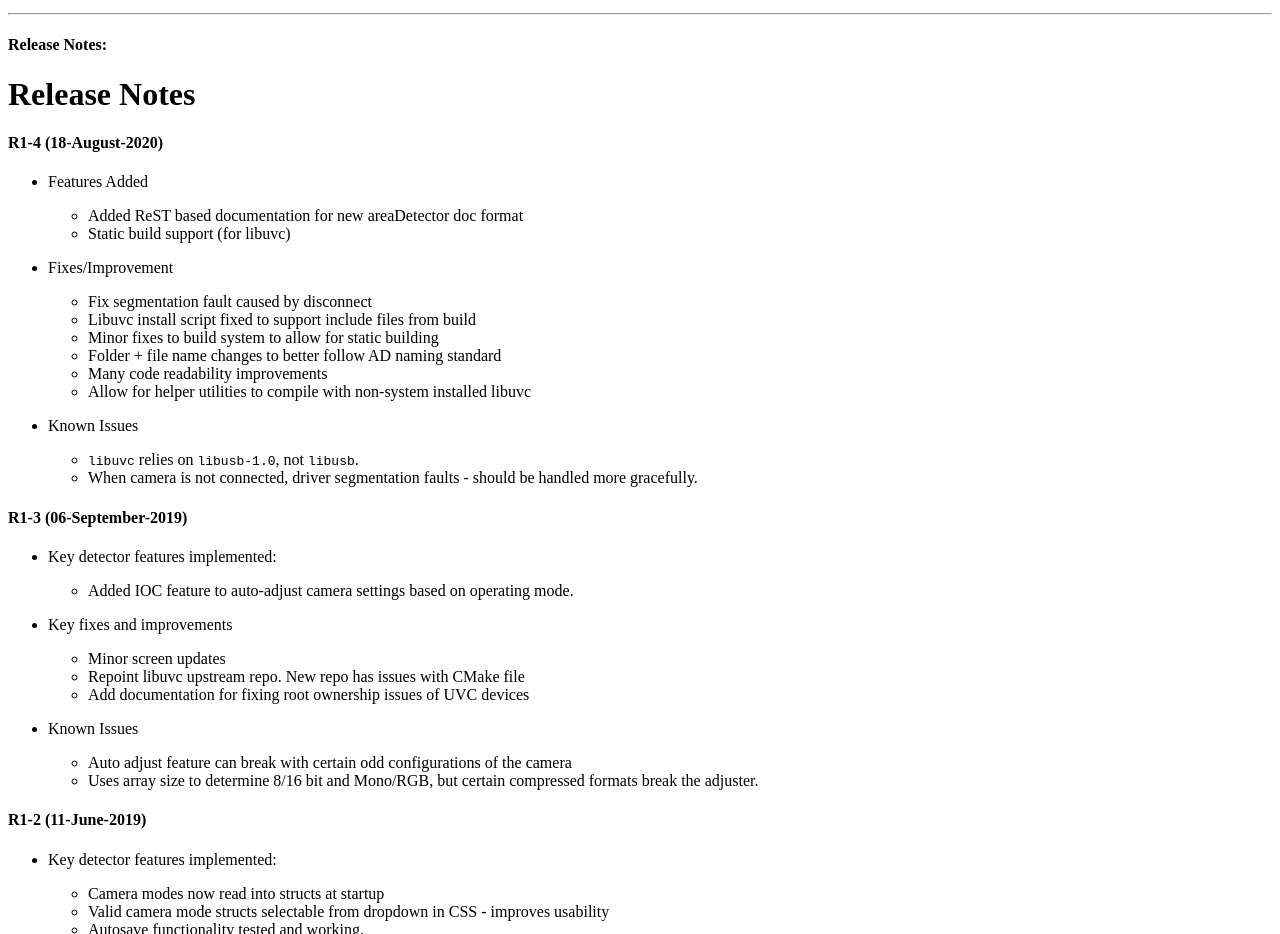
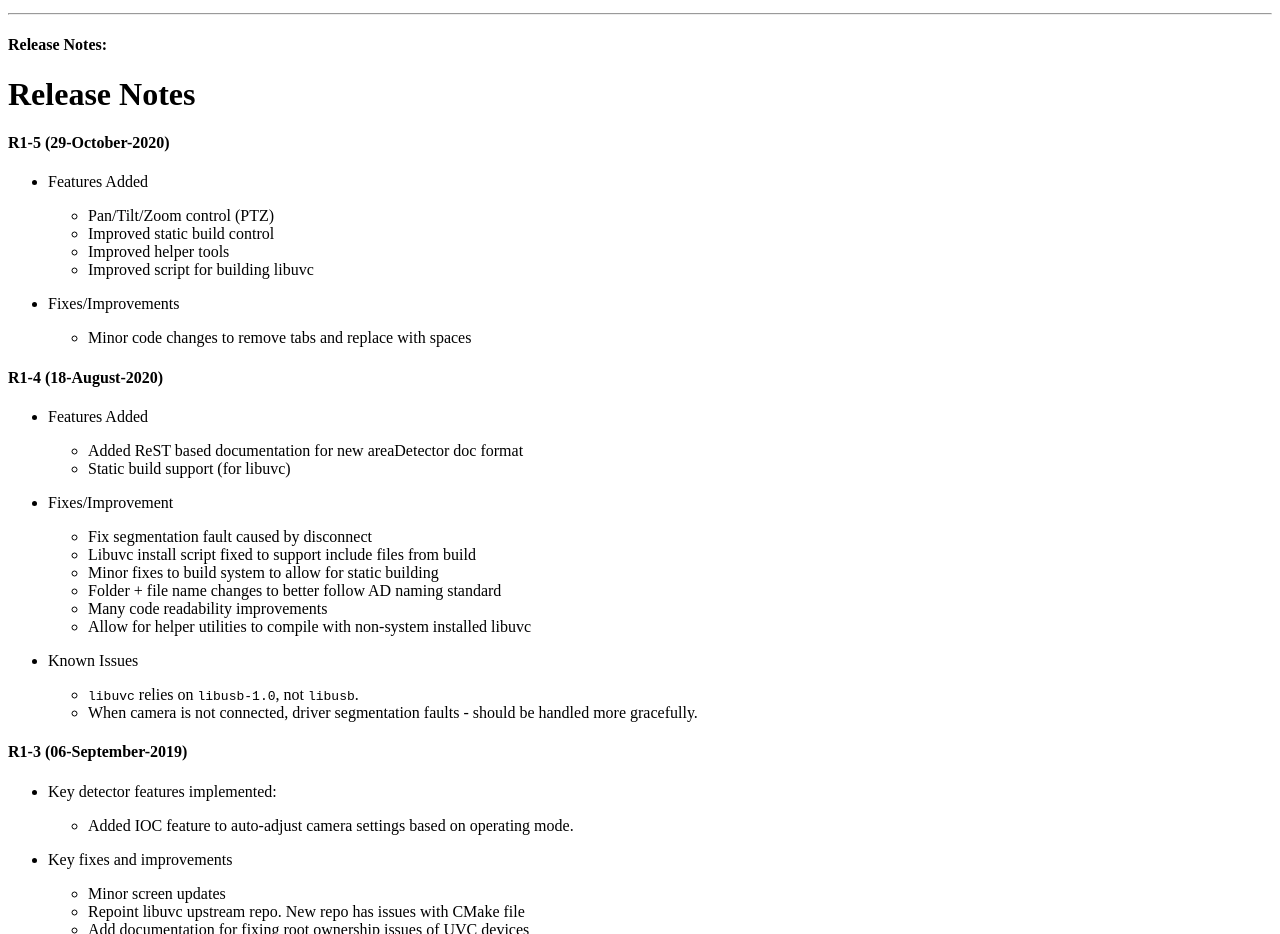
Before and after one commit to areaDetector/ADUVC, a plain HTML site: page docs/index.html in a window 1280 px wide. Shown: the part 1982-2916 px from the top of the page. Drawn offline with Linux system fonts and the light colour scheme.

Commit message:
Update release notes

```diff
--- a/docs/index.html
+++ b/docs/index.html
@@ -62,6 +62,24 @@
     <!--RELEASE START-->
 
 <h1>Release Notes</h1>
+<h4>R1-5 (29-October-2020)</h4>
+<ul>
+<li>
+<p>Features Added</p>
+<ul>
+<li>Pan/Tilt/Zoom control (PTZ)</li>
+<li>Improved static build control</li>
+<li>Improved helper tools</li>
+<li>Improved script for building libuvc</li>
+</ul>
+</li>
+<li>
+<p>Fixes/Improvements</p>
+<ul>
+<li>Minor code changes to remove tabs and replace with spaces</li>
+</ul>
+</li>
+</ul>
 <h4>R1-4 (18-August-2020)</h4>
 <ul>
 <li>
@@ -213,7 +231,7 @@
 <li>No custom screens (uses ADBase screen)</li>
 </ul>
 </li>
-</ul>    <!--RELEASE END-->
+</ul></ul>    <!--RELEASE END-->
     </div>
     <hr />
     <h4>Issues and pull requests:</h4>
```
Also changed, not shown: 2 other files.
